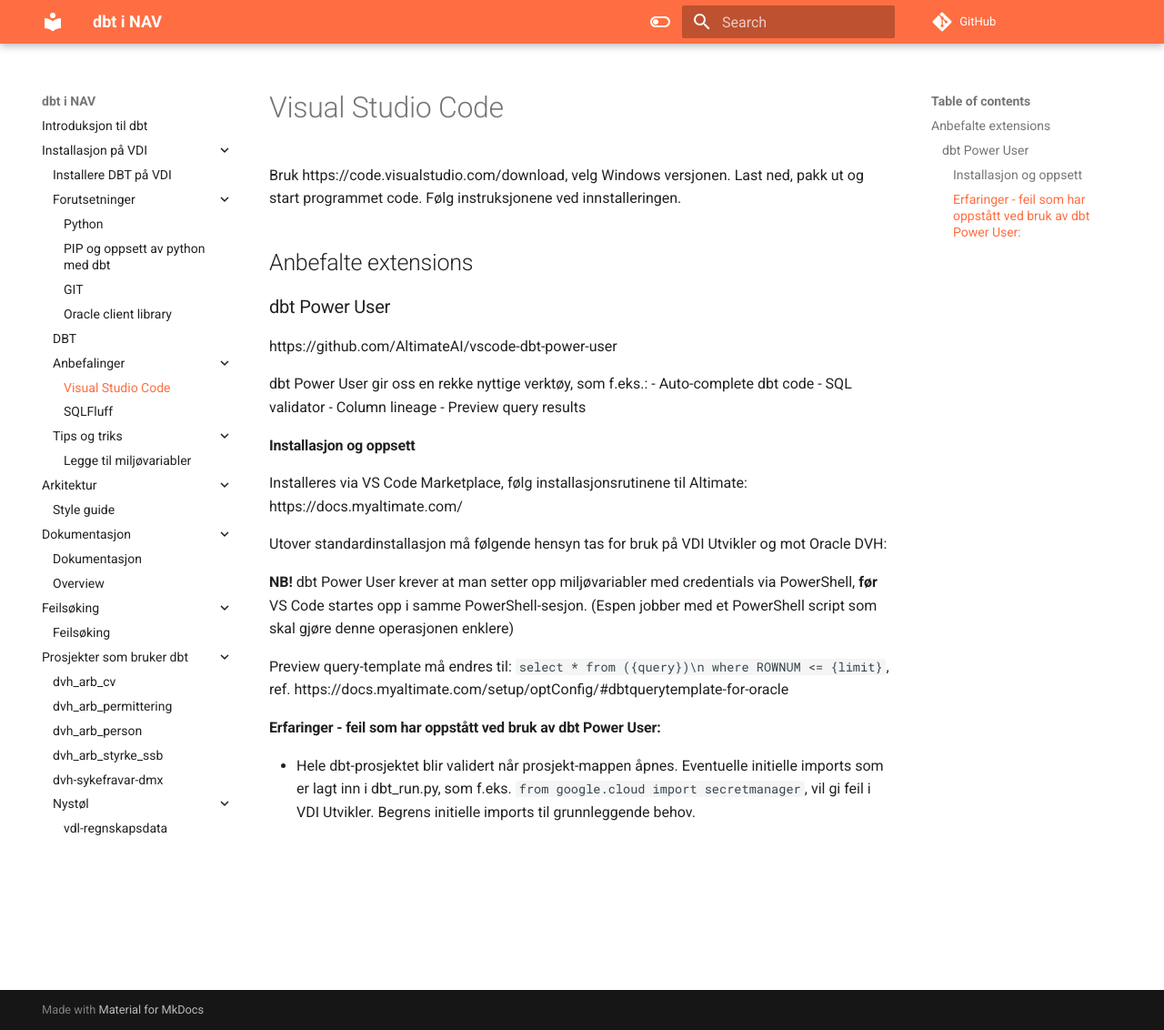
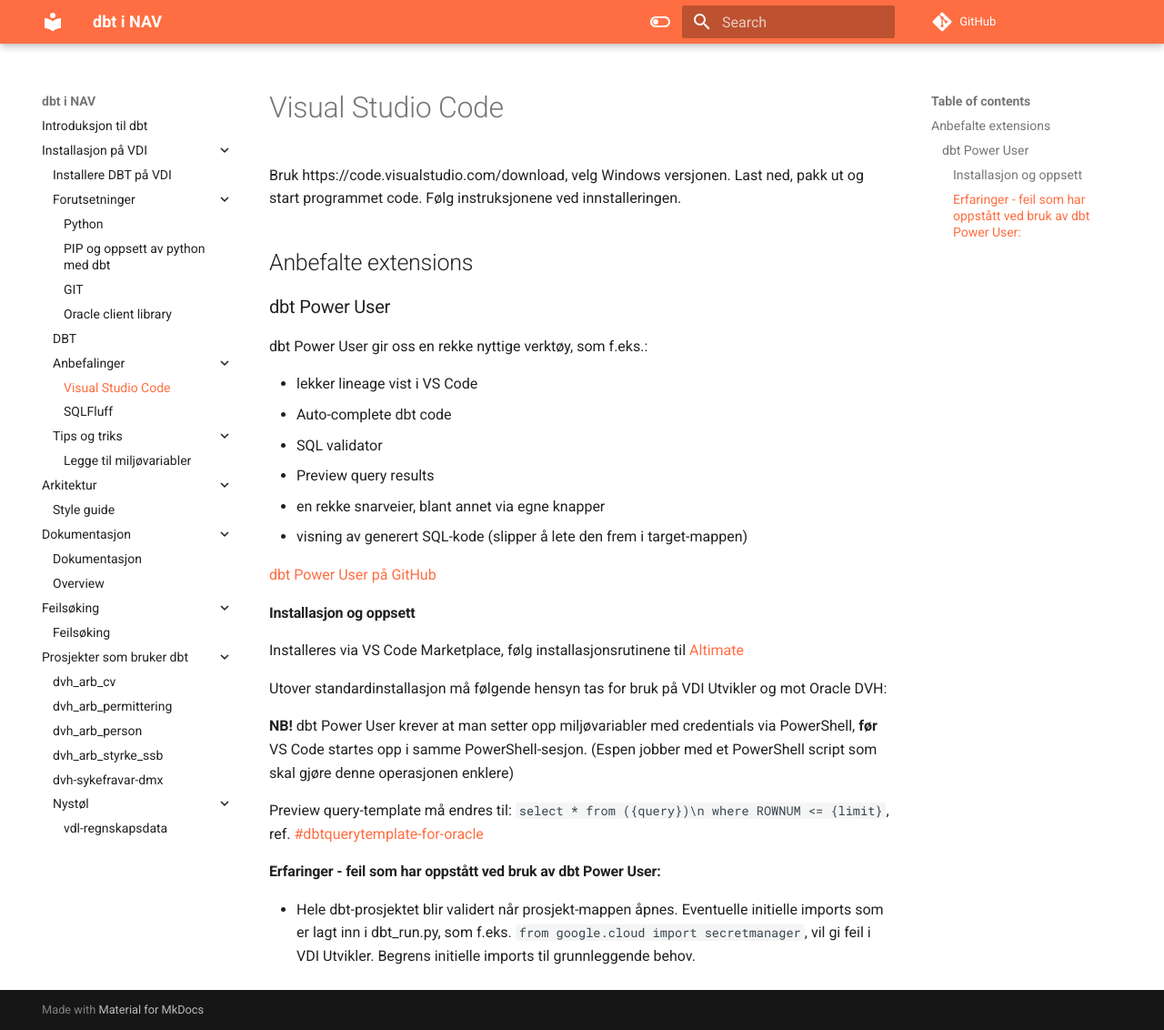
Before and after one commit to navikt/dbt-i-nav, an MkDocs documentation site: the page built from docs/Installasjon-på-VDI/vscode.md, in a window 1280 px wide and 1132 px high. Shown: the whole window at 91% size. Built offline with MkDocs 1.6.1 and Material for MkDocs 9.7.7, drawn with Linux system fonts in a browser that asks for light colours; comment, search, counter and statistics services are not loaded.

Commit message:
oppdaterer om dbt power user

```diff
--- a/docs/Installasjon-på-VDI/vscode.md
+++ b/docs/Installasjon-på-VDI/vscode.md
@@ -6,23 +6,26 @@
 
 ### dbt Power User
 
-https://github.com/AltimateAI/vscode-dbt-power-user
+dbt Power User gir oss en rekke nyttige verktøy, som f.eks.:
 
-dbt Power User gir oss en rekke nyttige verktøy, som f.eks.:
+- lekker lineage vist i VS Code
 - Auto-complete dbt code
 - SQL validator
-- Column lineage
 - Preview query results
+- en rekke snarveier, blant annet via egne knapper
+- visning av generert SQL-kode (slipper å lete den frem i target-mappen)
+
+[dbt Power User på GitHub](https://github.com/AltimateAI/vscode-dbt-power-user)
 
 #### Installasjon og oppsett
-Installeres via VS Code Marketplace, følg installasjonsrutinene til Altimate: https://docs.myaltimate.com/
+Installeres via VS Code Marketplace, følg installasjonsrutinene til [Altimate](https://docs.myaltimate.com/)
 
 Utover standardinstallasjon må følgende hensyn tas for bruk på VDI Utvikler og mot Oracle DVH:
 
 **NB!** dbt Power User krever at man setter opp miljøvariabler med credentials via PowerShell, **før** VS Code startes opp i samme PowerShell-sesjon.
 (Espen jobber med et PowerShell script som skal gjøre denne operasjonen enklere)
 
-Preview query-template må endres til: `select * from ({query})\n where ROWNUM <= {limit}`, ref. https://docs.myaltimate.com/setup/optConfig/#dbtquerytemplate-for-oracle
+Preview query-template må endres til: `select * from ({query})\n where ROWNUM <= {limit}`, ref. [#dbtquerytemplate-for-oracle](https://docs.myaltimate.com/setup/optConfig/#dbtquerytemplate-for-oracle)
 
 
 #### Erfaringer - feil som har oppstått ved bruk av dbt Power User:
```
